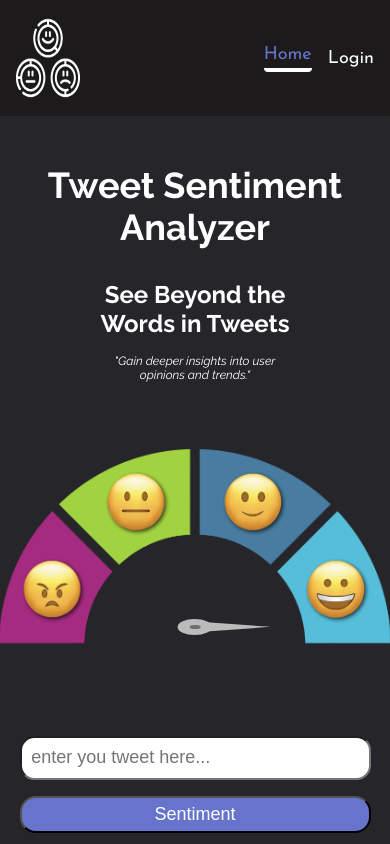
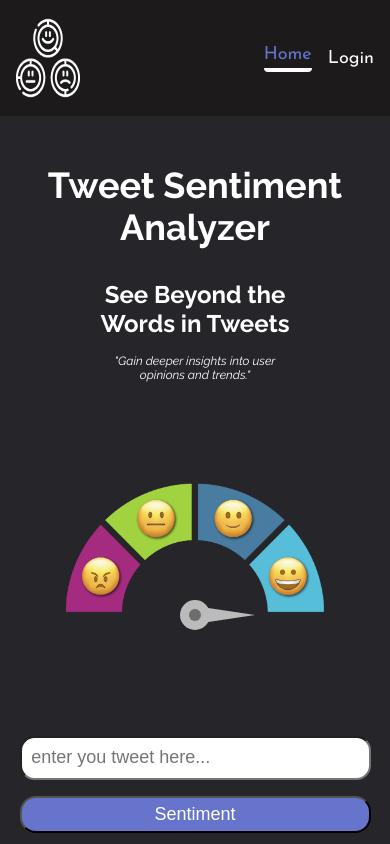
Before and after one commit to vishallmaurya/Sentiment_Analysis, a React (Vite) app: page / in a window 390 px wide. Shown: the top 844 px of the page. Built offline with nearby package versions, Linux system fonts and the light colour scheme; no server answers.

Commit message:
responsiveness enhanced

```diff
--- a/src/Components/SentimentMeter/SentimentMeter.module.css
+++ b/src/Components/SentimentMeter/SentimentMeter.module.css
@@ -1,66 +1,78 @@
-.container{
+.container {
     display: flex;
     justify-content: center;
     align-items: center;
-    width: 80vh;
-    height: 45vh;
+    width: 100%;
+    max-width: 350%;
+    aspect-ratio: 2/1;
+    margin: 0 auto;
 }
 
-
-
-.meter{
+.meter {
+    position: relative;
     display: flex;
     justify-content: center;
     align-items: center;
-    height: 45vh;
-    width: 80vh;
+    height: 100%;
+    width: 100%;
+    overflow: hidden;
 }
 
-
-
-.outer-circle{
+.outer-circle {
+    position: relative;
+    width: 100%;
     height: 100%;
-    width: 100%;
     background-image: url("/meter.png");
-    background-size: cover;
+    background-size: contain;
     background-position: center;
     background-repeat: no-repeat;
 }
 
-.inner-circle{
-    transform: translateY(13vh);
+.inner-circle {
+    position: absolute;
+    bottom: 18%;
     background: var(--primary-bg-color);
 }
 
-.needle{
-    height: 4vh;
-    width: 2.5vw;
+.needle {
+    position: relative;
+    height: 5%;
+    width: 5%;
+    min-height: 30px;
+    min-width: 30px;
     background-color: #bbb;
     border-radius: 50%;
     transition: transform 1s ease-in-out;
 }
 
-.needle::before{
+.needle::before {
     content: "";
-    transform: translateY(-5vh);
     position: absolute;
-    width: 1.5vw;
-	height: 13vh;
-	background-color: #bbb;
+    bottom: 50%;
+    left: 50%;
+    transform: translateX(-50%);
+    width: 60%;
+    height: 200%;
+    background-color: #bbb;
     clip-path: polygon(0% 100%, 50% 0%, 100% 100%);
     border-radius: 0 0 20px 20px;
 }
 
-.needle::after{
+.needle::after {
     content: "";
     position: absolute;
-    height: 1.3vh;
-    width: 1.1vw;
+    top: 50%;
+    left: 50%;
+    transform: translate(-50%, -50%);
+    height: 40%;
+    width: 40%;
+    min-height: 10px;
+    min-width: 10px;
     background-color: #6d6d6d;
     border-radius: 50%;
 }
 
-.center{
+.center {
     display: flex;
     align-items: center;
     flex-wrap: wrap;
@@ -68,26 +80,14 @@
 }
 
 @media (max-width: 768px) {
-    .container , .meter{
-        width: 50vh;
-        aspect-ratio: 1;
-    }
-
-    .outer-circle {
-        background-size: 70vh;
-    }
-
-    .inner-circle {
-        transform: translateY(9vh);
-    }
-
-    .needle {
-        height:4vh;
-        width: 4vw;
-    }
-
-    .needle::before {
-        width: 2.5vw;
-	    height: 8vh;
+    .container {
+        width: 200%;
+        height: 80%;
     }
 }
+
+@media (max-width: 390px) {
+    .inner-circle {
+        bottom: 21%;
+    }
+}
--- a/vite.config.js
+++ b/vite.config.js
@@ -7,6 +7,8 @@ export default defineConfig({
     headers: {
       "Cross-Origin-Embedder-Policy": "credentialless",
     },
+    host: true,
+    port: 5173
   },
   build: {
     target: "esnext",
```
